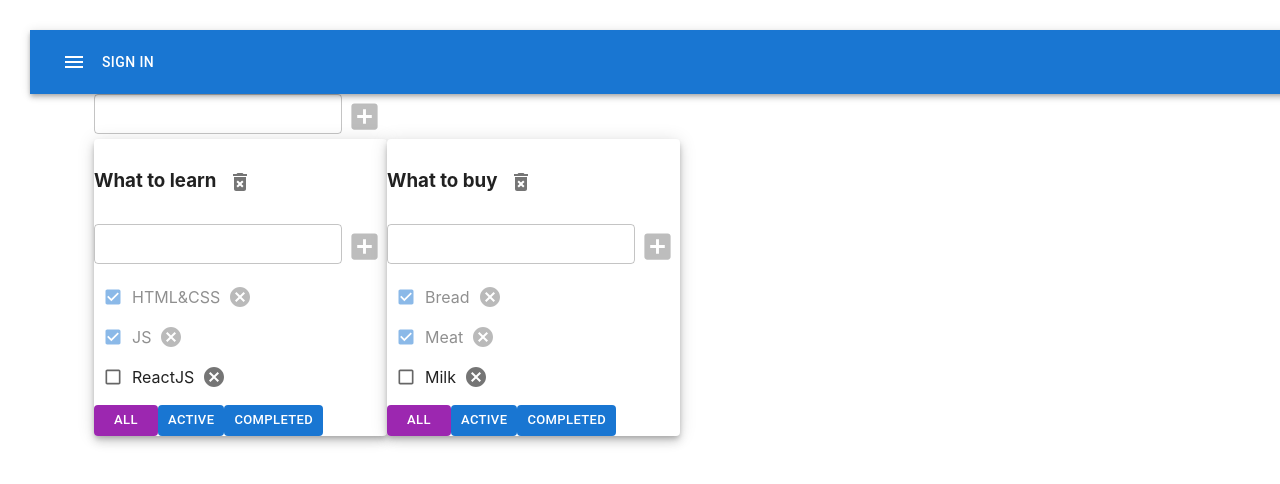
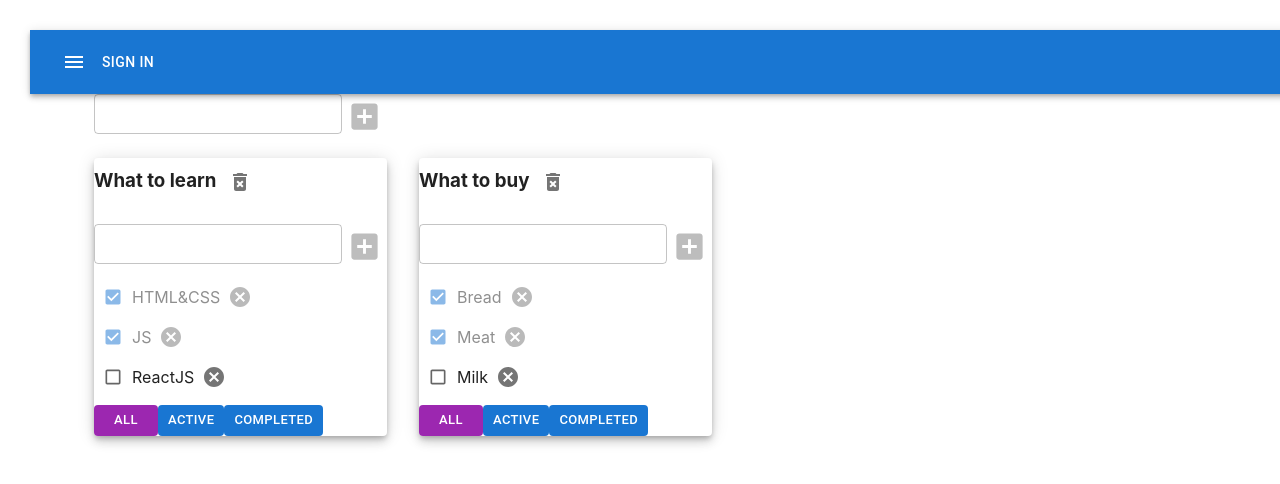
Before and after one commit to ElenaWebDev984/todolist-05-3, a React (Vite) app: page / in a window 1280 px wide. Shown: the top 484 px of the page. Built offline with nearby package versions, Linux system fonts and the light colour scheme.

Commit message:
add  Grid

```diff
--- a/src/App.tsx
+++ b/src/App.tsx
@@ -104,6 +104,7 @@ export const App = () => {
 
     const todolistsComponents = todolists.map(tl => {
         return (
+            <Grid>
                 <Paper elevation={6}>
                     <TodolistItem key={tl.id}
                                   id={tl.id}
@@ -119,6 +120,7 @@ export const App = () => {
                                   changeTaskTitle={changeTaskTitle}
                     />
                 </Paper>
+            </Grid>
         )
     })
 
@@ -139,7 +141,7 @@ export const App = () => {
                                          maxTitleLength={10}
                                          minTitleLength={3}/>
                 </Grid>
-                <Grid container>
+                <Grid container spacing={4}>
                     {todolistsComponents}
                 </Grid>
             </Container>
```
Lines whose indentation alone changed are shown as unchanged.
